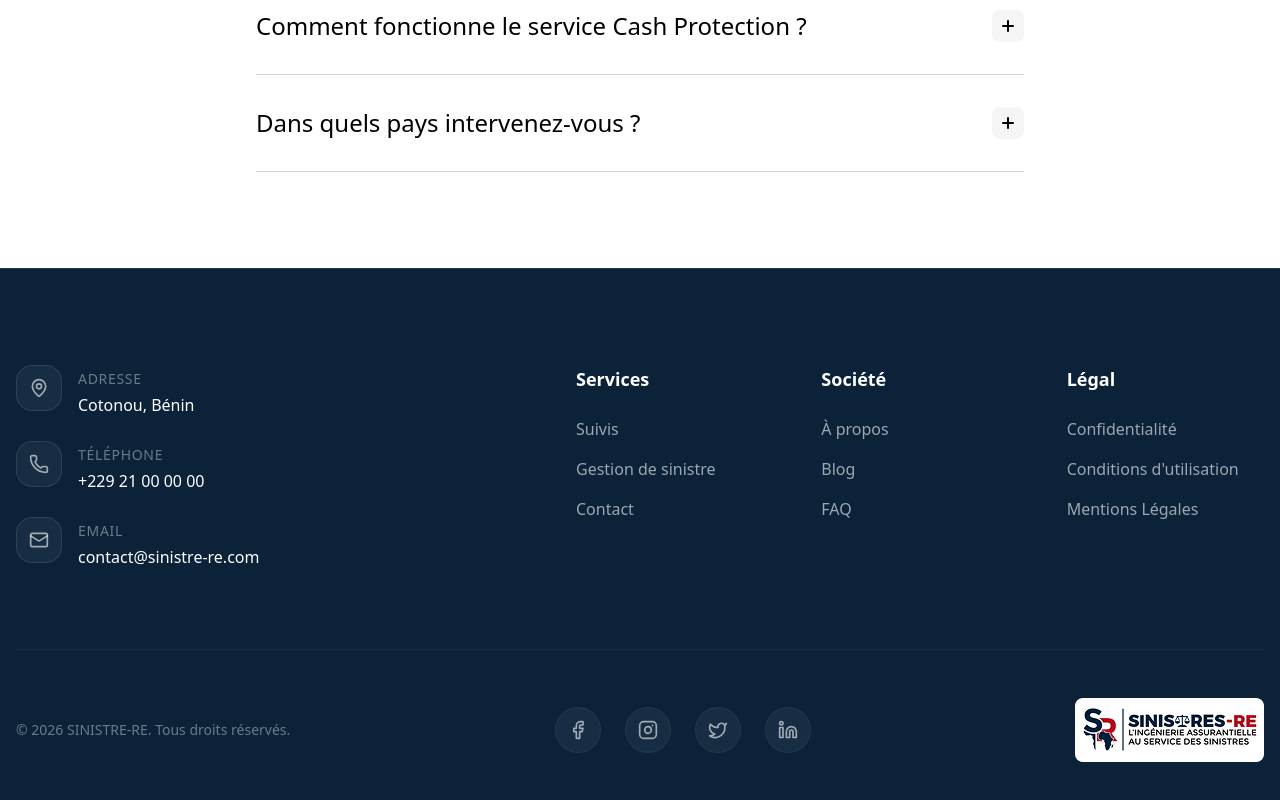
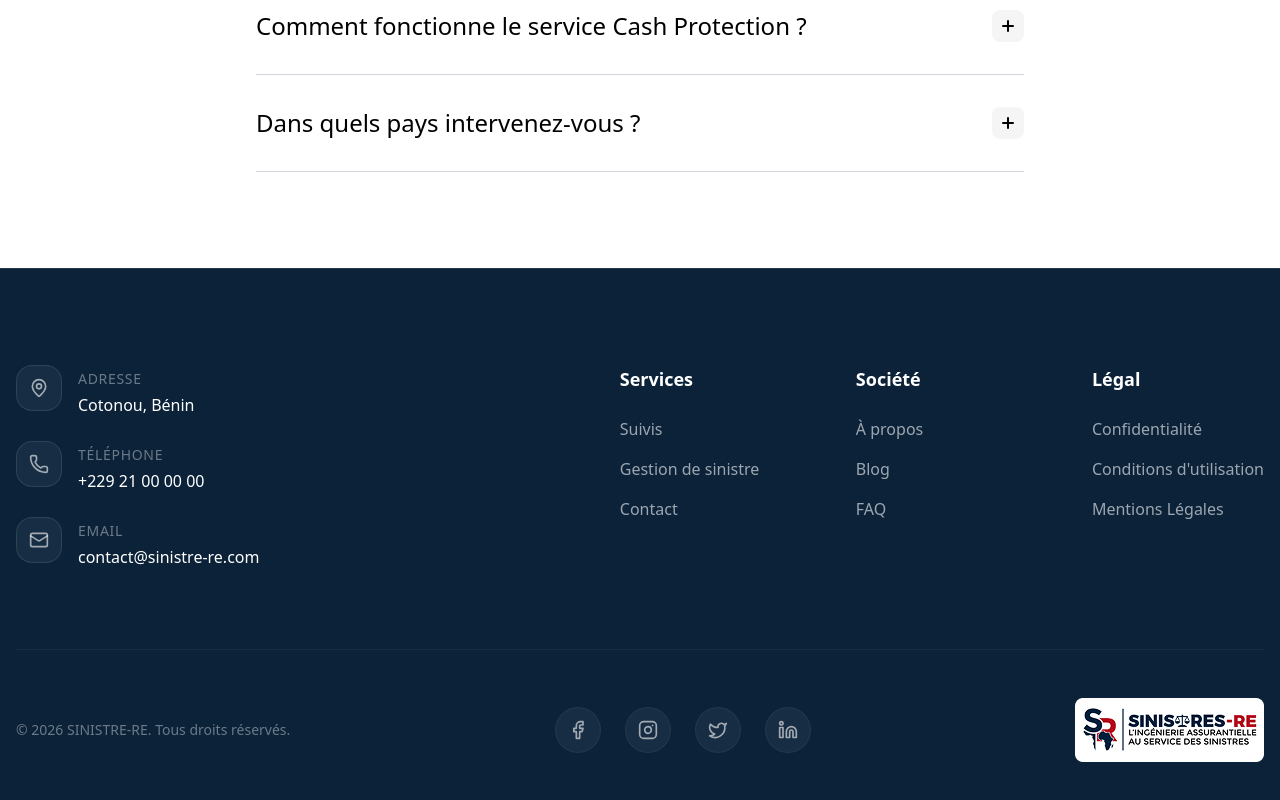
Before and after one commit to saidwede/new-sinistre-re, a Next.js app: page / in a window 1280 px wide. Shown: the part 7475-8275 px from the top of the page. Built offline with nearby package versions, Linux system fonts and the light colour scheme.

Commit message:
responsive fixes

```diff
--- a/app/layout.tsx
+++ b/app/layout.tsx
@@ -29,7 +29,7 @@ export default function RootLayout({
       >
         <TopBar />
         <main>
-          <div className="pt-10 md:pt-0">
+          <div className="pt-10 lg:pt-0">
             {children}
           </div>
         </main>
--- a/components/footer.tsx
+++ b/components/footer.tsx
@@ -5,10 +5,10 @@ import Link from "next/link";
 
 export function Footer() {
     return (
-        <footer className="bg-secondary text-white pt-24 pb-12 border-t border-white/10">
+        <footer className="bg-secondary text-white pt-24 pb-12 border-t border-white/10 max-w-full overflow-hidden">
             <div className="container mx-auto px-4 max-w-7xl">
                 {/* Top Section */}
-                <div className="grid grid-cols-1 lg:grid-cols-12 gap-12 lg:gap-24 pb-20 border-b border-white/5">
+                <div className="grid grid-cols-1 lg:flex justify-between gap-12 lg:gap-24 pb-20 border-b border-white/5">
                     {/* Brand & Newsletter */}
                     <div className="lg:col-span-5 space-y-10">
                         {/* <div className="flex items-center gap-3">
@@ -50,7 +50,7 @@ export function Footer() {
 
 
                     {/* Links Grid */}
-                    <div className="lg:col-span-7 grid grid-cols-1 sm:grid-cols-3 gap-12">
+                    <div className="lg:col-span-7 grid grid-cols-1 sm:grid-cols-3 gap-16">
                         {/* Column 1 */}
                         <div className="space-y-6">
                             <h4 className="text-lg font-bold text-white">Services</h4>
--- a/components/top-bar.tsx
+++ b/components/top-bar.tsx
@@ -56,7 +56,7 @@ export default function TopBar() {
                     {/* Mobile Menu Button */}
                     <button
                         onClick={() => setIsMenuOpen(!isMenuOpen)}
-                        className="flex flex-col gap-1.5 p-2 md:hidden z-60 relative"
+                        className="flex flex-col gap-1.5 p-2 lg:hidden z-60 relative"
                         aria-label="Toggle menu"
                     >
                         <motion.div
@@ -82,7 +82,7 @@ export default function TopBar() {
                 </div>
 
                 {/* Center: Desktop Menus and Language Switch */}
-                <nav className="hidden md:flex items-center gap-8 absolute left-1/2 -translate-x-1/2 bg-white/80 backdrop-blur-md rounded-4xl py-4 px-8 border border-white/20">
+                <nav className="hidden lg:flex items-center gap-8 absolute left-1/2 -translate-x-1/2 bg-white/80 backdrop-blur-md rounded-4xl py-4 px-8 border border-white/20">
                     <div className="flex items-center gap-6 text-md text-black font-medium">
                         {menuItems.map((item) => (
                             <Link key={item.label} href={item.href} className="hover:text-primary transition-colors">
```
